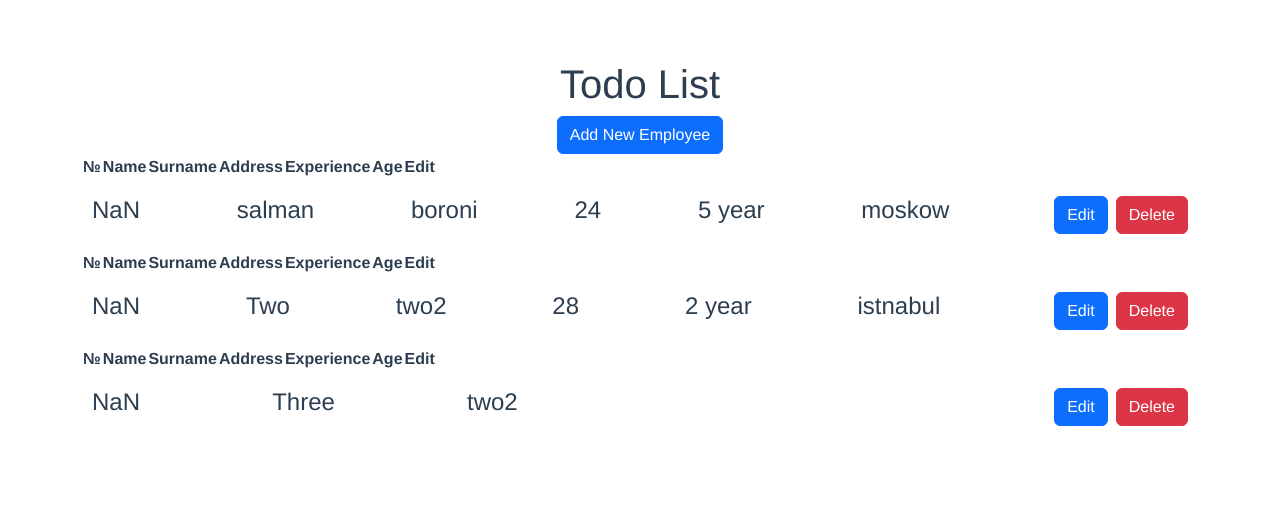
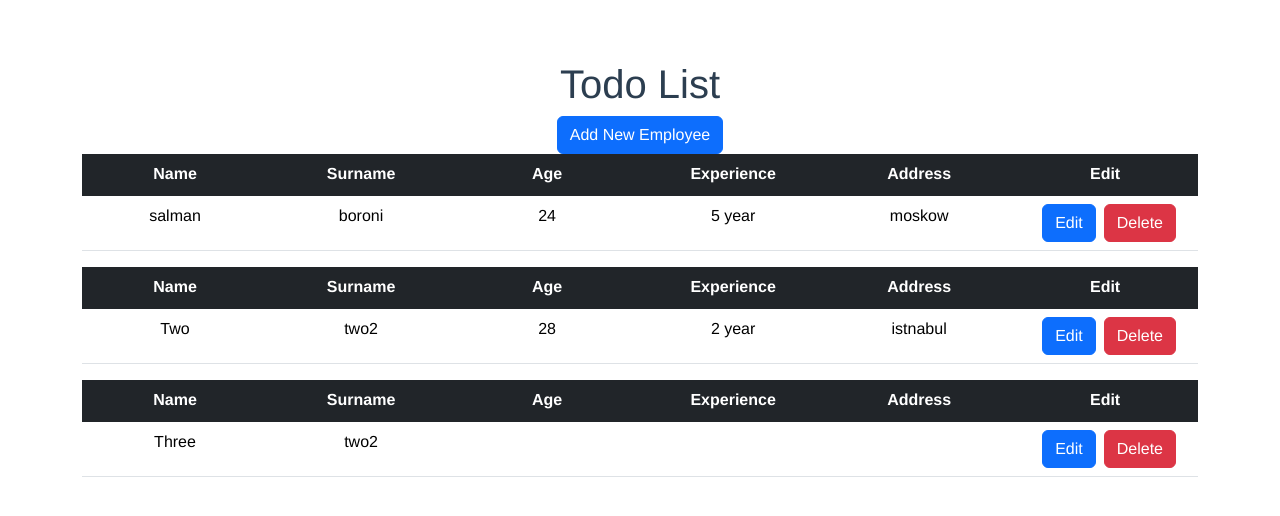
Before and after one commit to SALMANFARS/userListWithVueJS, a Vue app: page / in a window 1280 px wide. Shown: the top 516 px of the page. Built offline with nearby package versions, Linux system fonts and the light colour scheme.

Commit message:
fix a bag

```diff
--- a/src/components/TodoItem.vue
+++ b/src/components/TodoItem.vue
@@ -1,42 +1,53 @@
 <template>
   <div>
-    <thead class="">
+    <table class="table caption-top">
+      <thead class="table-dark">
         <tr>
-          <th scope="col">№</th>
-          <th scope="col">Name</th>
-          <th scope="col">Surname</th>
-          <th scope="col">Address</th>
-          <th scope="col">Experience</th>
-          <th scope="col">Age</th>
-          <th scope="col">Edit</th>
+          <th scope="col" style="width: 16.67%;">Name</th>
+          <th scope="col" style="width: 16.67%;">Surname</th>
+          <th scope="col" style="width: 16.67%;">Age</th>
+          <th scope="col" style="width: 16.67%;">Experience</th>
+          <th scope="col" style="width: 16.67%;">Address</th>
+          <th scope="col" style="width: 16.67%;">Edit</th>
         </tr>
       </thead>
-    <div class="cl1 my-3 justify-content-between">
-
-
-      <template v-if="!editing">
-        <h4>{{ todo.index + 1 }}</h4>
-        <h4>{{ todo.title }}</h4>
-        <h4>{{ todo.title2 }}</h4>
-        <h4>{{ todo.age }}</h4>
-        <h4>{{ todo.experience }}</h4>
-        <h4>{{ todo.adress }}</h4>
-      </template>
-      <template v-else>
-        <input v-bind:value="todoText" @change="todoTextChange" type="text" class="col form-control">
-        <input v-bind:value="todoText2" @change="todoText2Change" type="text" class="col form-control">
-        <input v-bind:value="todoText3" @change="todoText3Change" type="text" class="col form-control">
-        <input v-bind:value="todoText4" @change="todoText4Change" type="text" class="col form-control">
-        <input v-bind:value="todoText5" @change="todoText5Change" type="text" class="col form-control">
-      </template>
-      <div>
-        <button @click="updateTodoI(todo)" class="btn btn-primary mx-2">{{ editing  ? 'Update':'Edit' }}</button>
-        <button @click="deleteTodo(todo.id)" class="btn btn-danger">Delete</button>
-      </div>
-    </div>
+      <tbody class="cl1 my-3">
+        <tr v-if="!editing">
+          <td style="width: 16.67%;">{{ todo.title }}</td>
+          <td style="width: 16.67%;">{{ todo.title2 }}</td>
+          <td style="width: 16.67%;">{{ todo.age }}</td>
+          <td style="width: 16.67%;">{{ todo.experience }}</td>
+          <td style="width: 16.67%;">{{ todo.adress }}</td>
+          <td style="width: 16.67%;">
+            <button @click="updateTodoI(todo)" class="btn btn-primary mx-2">
+              {{ editing ? 'Update' : 'Edit' }}
+            </button>
+            <button @click="deleteTodo(todo.id)" class="btn btn-danger">Delete</button>
+          </td>
+        </tr>
+        <tr v-if="editing">
+          <td colspan="5" style="width: 83.33%;">
+            <div class="input-group">
+              <input v-model="todoText" type="text" class="form-control" placeholder="Name" />
+              <input v-model="todoText2" type="text" class="form-control" placeholder="Surname" />
+              <input v-model="todoText3" type="text" class="form-control" placeholder="Age" />
+              <input v-model="todoText4" type="text" class="form-control" placeholder="Experience" />
+              <input v-model="todoText5" type="text" class="form-control" placeholder="Address" />
+            </div>
+          </td>
+          <td style="width: 16.67%;">
+            <button @click="updateTodoI(todo)" class="btn btn-primary mx-2">
+              Update
+            </button>
+            <button @click="deleteTodo(todo.id)" class="btn btn-danger">Delete</button>
+          </td>
+        </tr>
+      </tbody>
+    </table>
   </div>
 </template>
 
+<!-- остальной код остается неизменным -->
 <script>
 import { mapActions } from "vuex";
 
@@ -95,7 +106,7 @@ export default {
 
 <style>
 .cl1 {
-  display: flex;
+
   margin: 0 10px 0 10px;
 
 }
```
Also changed, not shown: src/assets/user.png (added).
